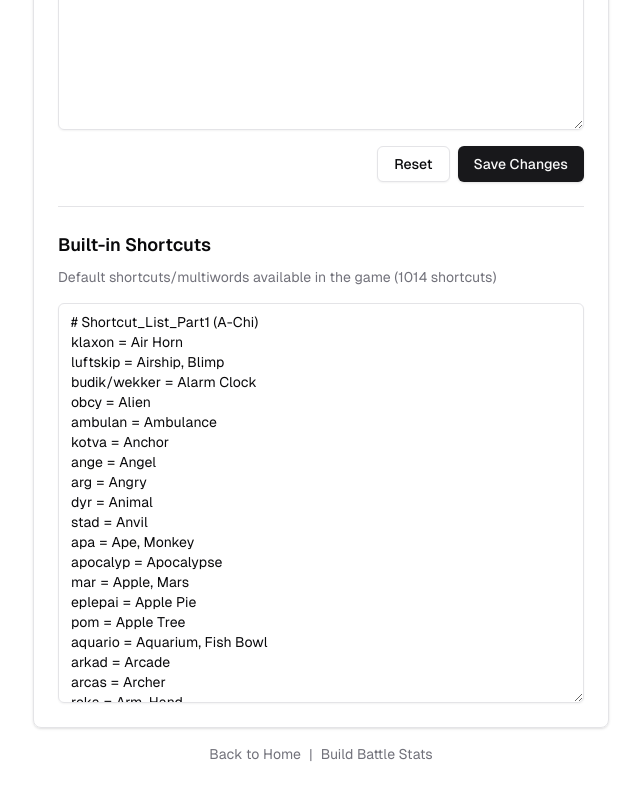
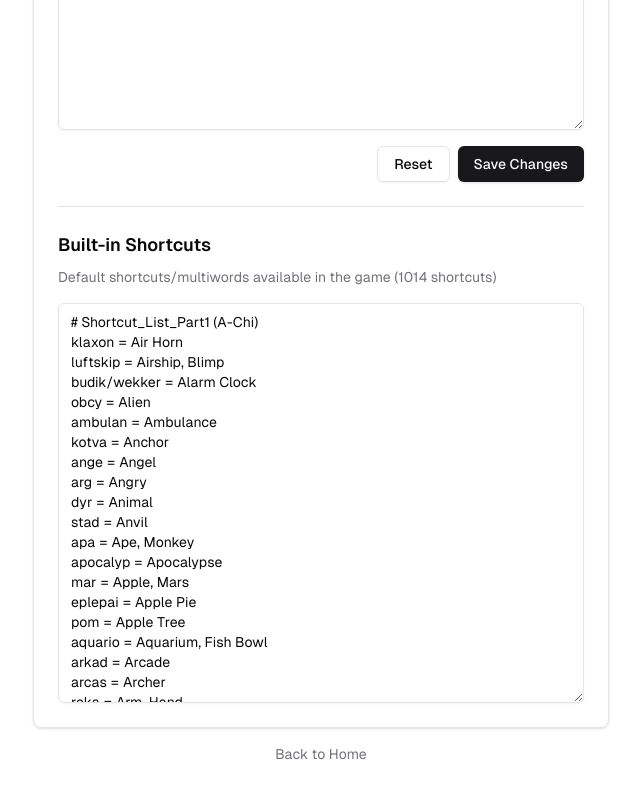
Before and after one commit to zmh-program/gtb_hinttest, a Next.js app: page /shortcuts in a window 1280 px wide. Shown: the part 577-1377 px from the top of the page, without its empty margins (319-959 px from the left). Built offline with nearby package versions, Linux system fonts and the light colour scheme.

Commit message:
chore: update

```diff
--- a/app/shortcuts/page.tsx
+++ b/app/shortcuts/page.tsx
@@ -38,13 +38,6 @@
           >
             Back to Home
           </Link>
-          <span className="text-sm text-muted-foreground">|</span>
-          <Link
-            href="/stats"
-            className="text-sm text-muted-foreground hover:underline"
-          >
-            Build Battle Stats
-          </Link>
         </div>
       </main>
     </div>
--- a/app/themes/page.tsx
+++ b/app/themes/page.tsx
@@ -39,7 +39,7 @@
   da: "Danish",
 
   de: "German",
-  en: "English",
+  en: "Pirate English",
   es: "Spanish",
   fi: "Finnish",
   fr: "French",
```
